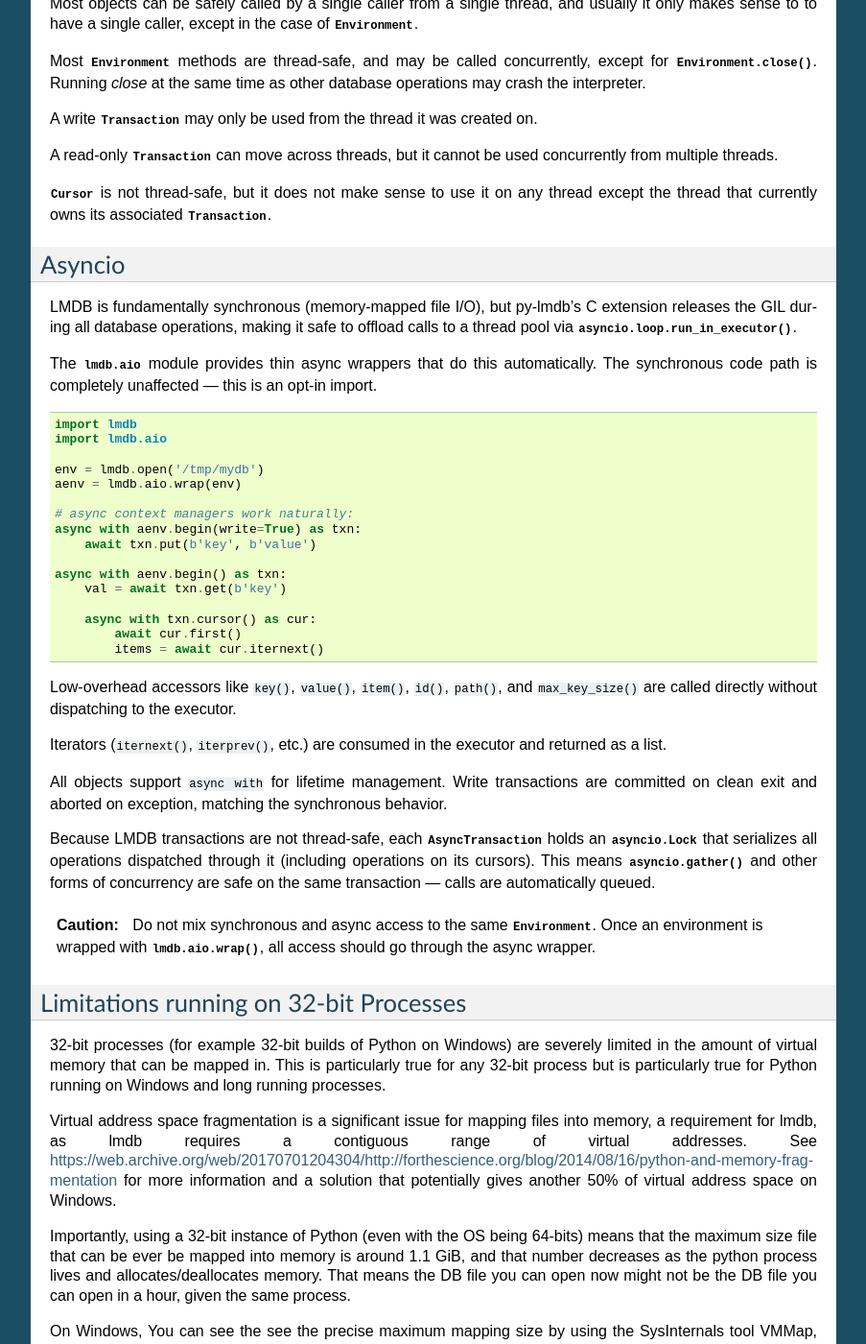
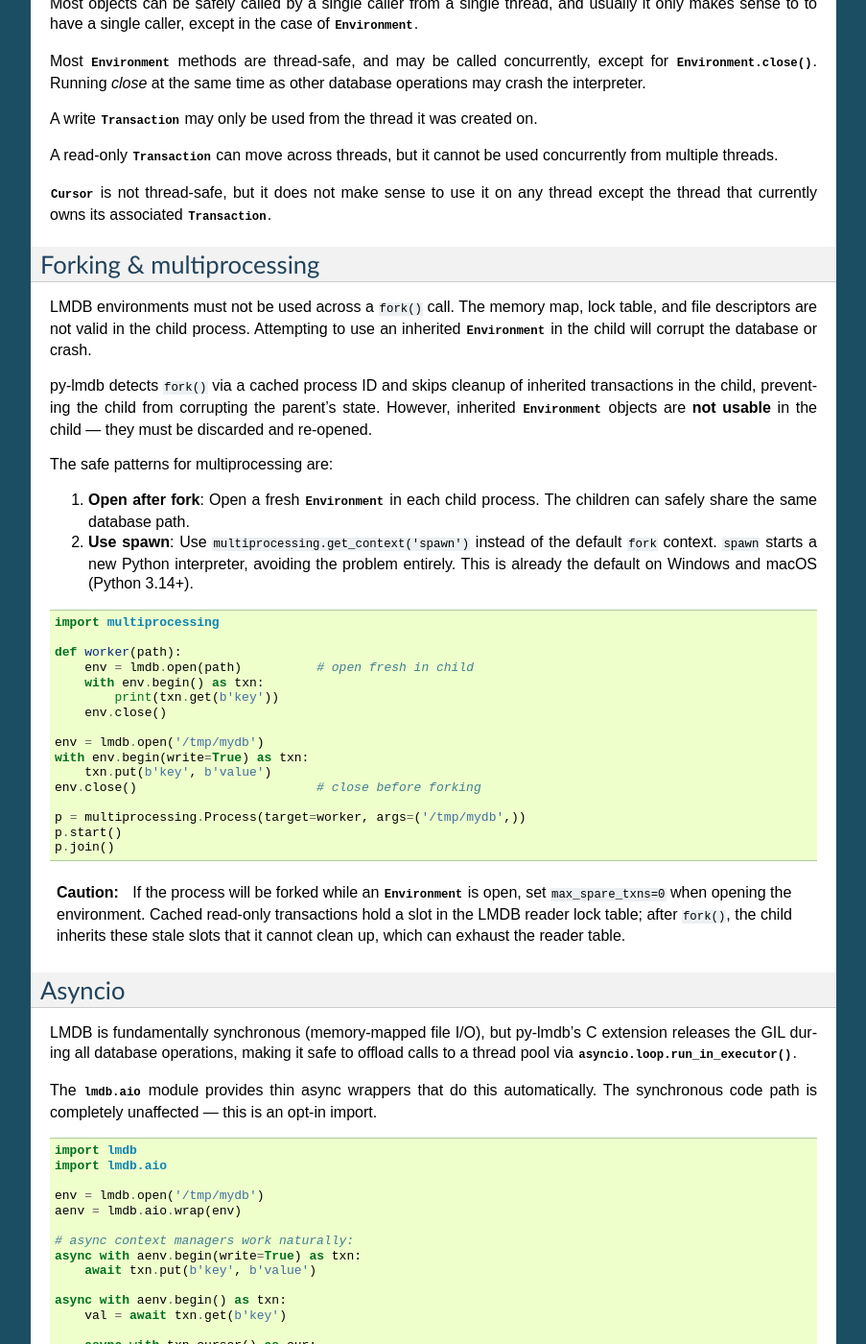
Before and after one commit to jnwatson/py-lmdb, a Sphinx documentation site: the page built from docs/index.rst, in a window 1280 px wide and 1400 px high, scrolled down 4774 px. Shown: the whole window at 96% size, without its empty margins (268-1171 px from the left). Built offline with Sphinx 7.4.7, drawn with Linux system fonts in a browser that asks for light colours; some of the changed text lies outside the part shown.

Commit message:
Document fork safety and multiprocessing guidance (#441)
LMDB environments cannot be used across fork() — the memory map, lock
table, and file descriptors are invalid in the child.  Add a narrative
section covering the safe patterns (open-after-fork, spawn context) and
the max_spare_txns=0 caveat for reader table exhaustion.

Co-authored-by: Claude Opus 4.6 (1M context) <noreply@anthropic.com>

```diff
--- a/docs/index.rst
+++ b/docs/index.rst
@@ -343,6 +343,57 @@ used concurrently from multiple threads.
 :py:class:`Cursor` is not thread-safe, but it does not make sense to use it on
 any thread except the thread that currently owns its associated
 :py:class:`Transaction`.
+
+Forking & multiprocessing
++++++++++++++++++++++++++
+
+LMDB environments must not be used across a ``fork()`` call.  The memory map,
+lock table, and file descriptors are not valid in the child process.  Attempting
+to use an inherited :py:class:`Environment` in the child will corrupt the
+database or crash.
+
+py-lmdb detects ``fork()`` via a cached process ID and skips cleanup of
+inherited transactions in the child, preventing the child from corrupting the
+parent's state.  However, inherited :py:class:`Environment` objects are **not
+usable** in the child — they must be discarded and re-opened.
+
+The safe patterns for multiprocessing are:
+
+1. **Open after fork**: Open a fresh :py:class:`Environment` in each child
+   process.  The children can safely share the same database path.
+
+2. **Use spawn**: Use ``multiprocessing.get_context('spawn')`` instead of the
+   default ``fork`` context.  ``spawn`` starts a new Python interpreter,
+   avoiding the problem entirely.  This is already the default on Windows and
+   macOS (Python 3.14+).
+
+.. code-block:: python
+
+    import multiprocessing
+
+    def worker(path):
+        env = lmdb.open(path)          # open fresh in child
+        with env.begin() as txn:
+            print(txn.get(b'key'))
+        env.close()
+
+    env = lmdb.open('/tmp/mydb')
+    with env.begin(write=True) as txn:
+        txn.put(b'key', b'value')
+    env.close()                        # close before forking
+
+    p = multiprocessing.Process(target=worker, args=('/tmp/mydb',))
+    p.start()
+    p.join()
+
+.. caution::
+
+    If the process will be forked while an :py:class:`Environment` is open,
+    set ``max_spare_txns=0`` when opening the environment.  Cached read-only
+    transactions hold a slot in the LMDB reader lock table; after ``fork()``,
+    the child inherits these stale slots that it cannot clean up, which can
+    exhaust the reader table.
+
 
 Asyncio
 +++++++
```
